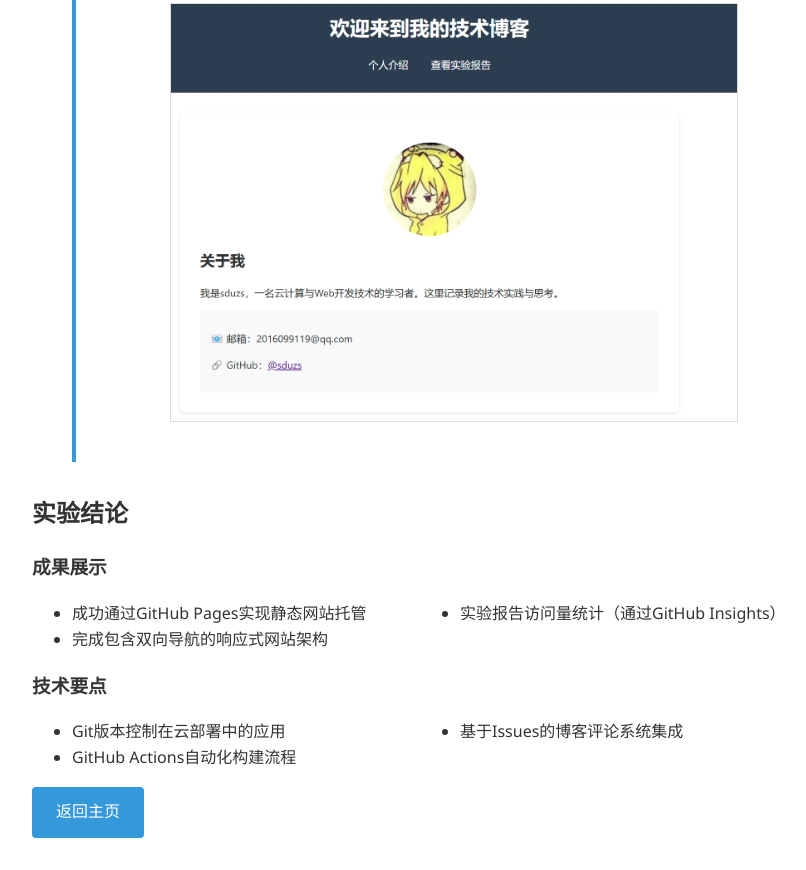
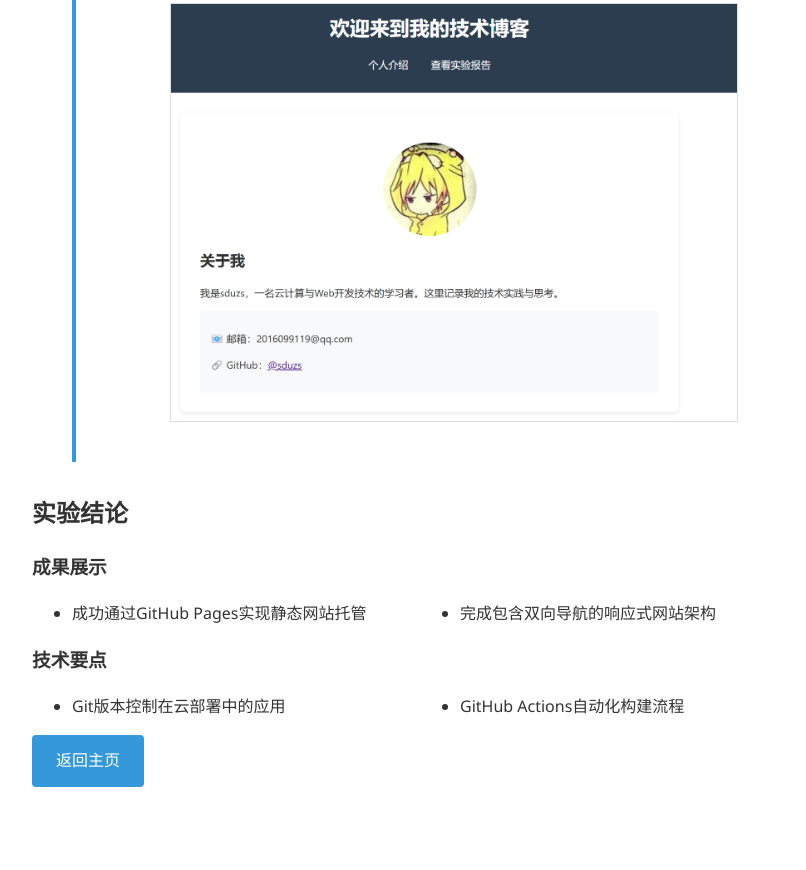
Before and after one commit to sduzs/sduzs.github.io, a plain HTML site: page experiment.html in a window 1280 px wide. Shown: the part 2209-3079 px from the top of the page, without its empty margins (208-1014 px from the left). After the commit the page ends 3028 px from the top, so only its background shows below. Drawn offline with Linux system fonts and the light colour scheme.

Commit message:
Update experiment.html

```diff
--- a/experiment.html
+++ b/experiment.html
@@ -101,14 +101,12 @@ git push origin main</code></pre>
                 <ul>
                     <li>成功通过GitHub Pages实现静态网站托管</li>
                     <li>完成包含双向导航的响应式网站架构</li>
-                    <li>实验报告访问量统计（通过GitHub Insights）</li>
                 </ul>
 
                 <h3>技术要点</h3>
                 <ul>
                     <li>Git版本控制在云部署中的应用</li>
                     <li>GitHub Actions自动化构建流程</li>
-                    <li>基于Issues的博客评论系统集成</li>
                 </ul>
             </div>
         </section>
```
